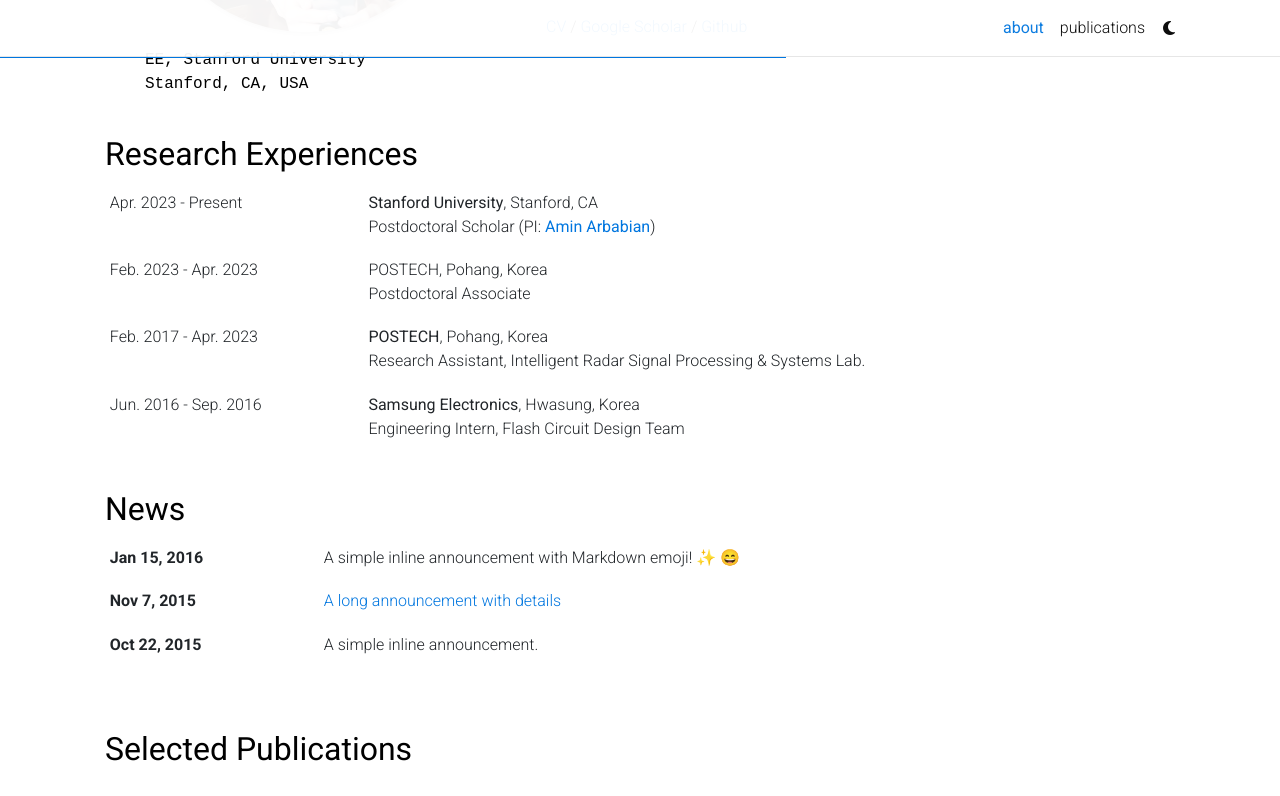
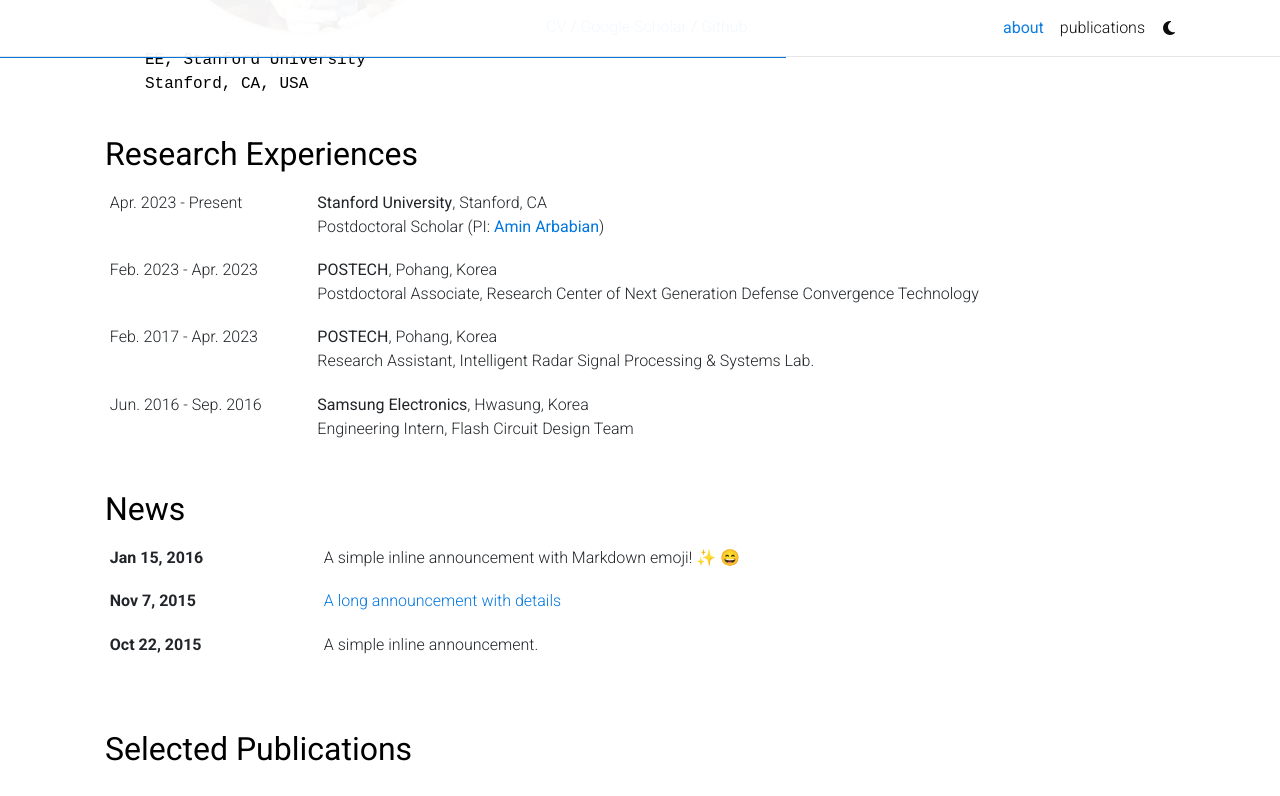
Before and after one commit to jaeho0211/jaeho0211.github.io, a Jekyll site: the page built from _pages/about.md, in a window 1280 px wide and 900 px high, scrolled down 490 px, cut to the strip 0-796 px from the top of the window. Built offline with Jekyll 4.4.1, drawn with Linux system fonts in a browser that asks for light colours; full-size pictures stand in for the smaller copies a plugin makes; emoji names are drawn with the system emoji font; comment, search, counter and statistics services are not loaded; a style sheet for code colours, icons or effects is not loaded.

Commit message:
edit experience

```diff
--- a/_layouts/about.html
+++ b/_layouts/about.html
@@ -58,8 +58,8 @@
               <tr>
                 <td>Feb. 2023 - Apr. 2023</td>
                 <td>
-                  POSTECH, Pohang, Korea<br>
-                  Postdoctoral Associate
+                  <b>POSTECH</b>, Pohang, Korea<br>
+                  Postdoctoral Associate, Research Center of Next Generation Defense Convergence Technology
                 </td>
               </tr>
               <tr>
```
